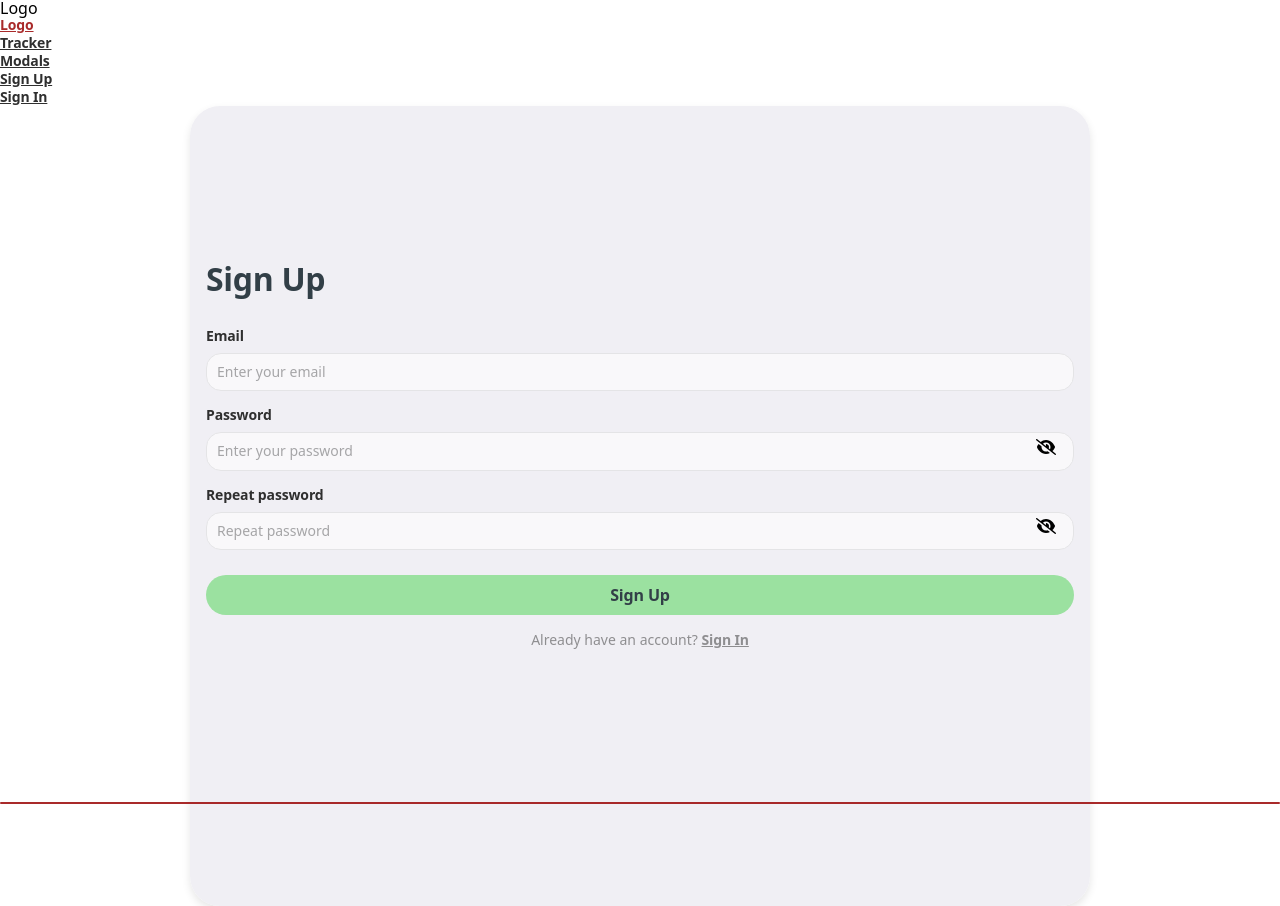
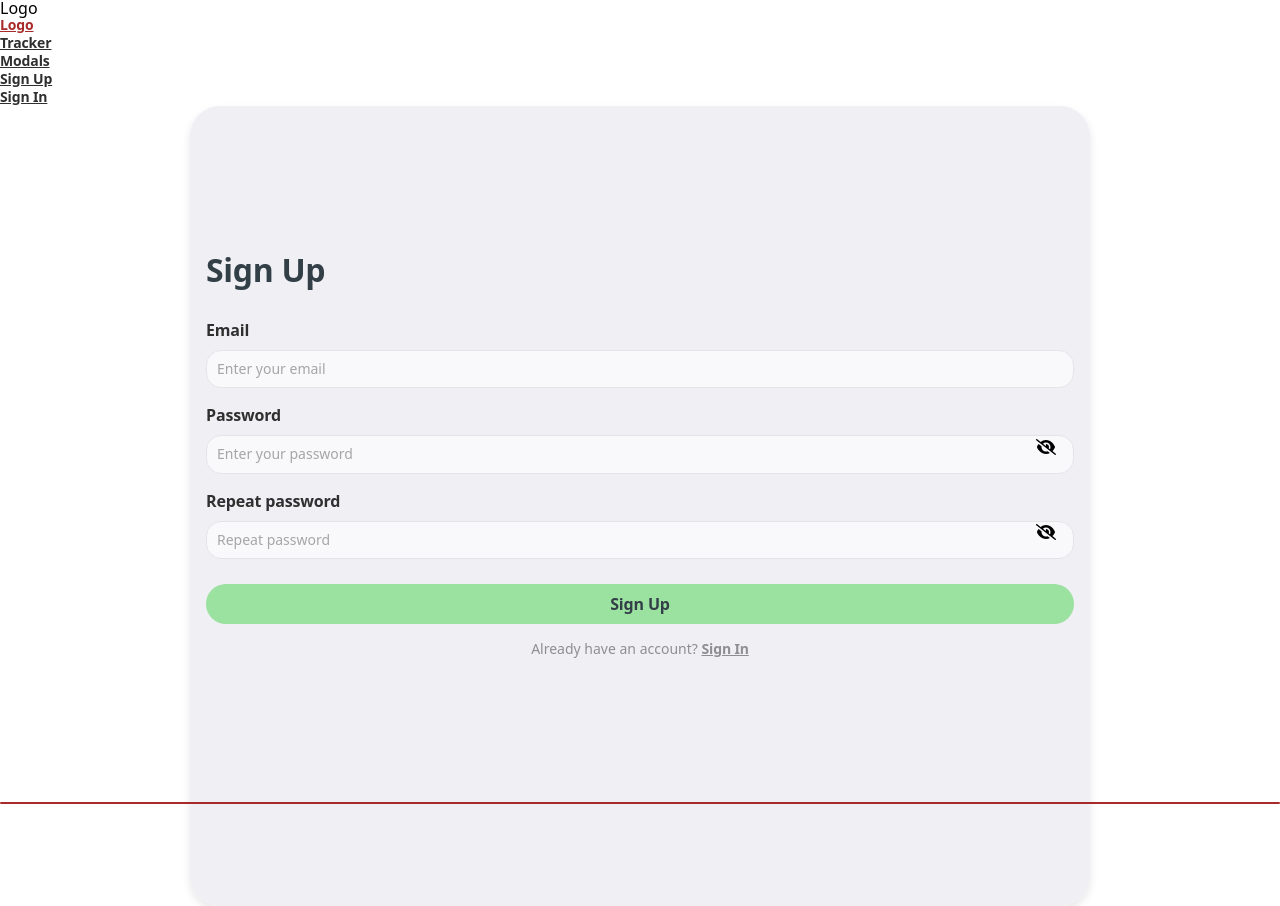
Before and after one commit to IIIMaroIII/HydroWise-frontend, a React (Vite) app: page / in a window 1280 px wide. Built offline with nearby package versions, Linux system fonts and the light colour scheme.

Commit message:
Update signUpForm.module.css

```diff
--- a/src/components/Users/SignUpForm/signUpForm.module.css
+++ b/src/components/Users/SignUpForm/signUpForm.module.css
@@ -71,7 +71,6 @@ h2.formTitle {
   line-height: 1;
   letter-spacing: -0.01em;
   margin-bottom: 32px;
-
 }
 
 .inputContainer {
@@ -79,11 +78,11 @@ h2.formTitle {
   position: relative;
 }
 
-.inputContainer label {
+.formLabel {
   display: block;
   margin-bottom: 8px;
-font-size: 14px;
-line-height: 18px;
+  font-size: 14px;
+  line-height: 1.29;
   font-weight: 700;
   letter-spacing: -0.01em;
   color: var(--black);
@@ -98,33 +97,16 @@ line-height: 18px;
   font-weight: 400;
   color: var(--black);
   opacity: 60%;
-
 }
 
 .inputContainer input:focus {
-  border-color: color(--green-hover);
+  border-color: var(--green-hover);
   outline: none;
 }
 
 .inputContainer p {
   color: #ff0000;
   margin: 5px 0 0;
-}
-
-/* button {
-  width: 100%;
-  padding: 10px;
-  background-color: var(--green);
-  border: none;
-  border-radius: 5px;
-  color: var(--dark-grey);
-  font-size: 16px;
-  cursor: pointer;
-  margin-top: 10px;
-} */
-
-button:hover {
-  background-color: var(--green-hover);
 }
 
 p {
@@ -139,7 +121,6 @@ p {
 }
 
 a {
-
   color: var(--black);
   text-decoration: underline;
   font-size: 14px;
@@ -189,34 +170,12 @@ p a:hover {
   margin-bottom: 70px;
 }
 
-/* .formTitle {
-  font-weight: 700;
-  font-size: 32px;
-  line-height: 1;
-  letter-spacing: -0.01em;
-
-  margin-bottom: 32px;
-} */
-
 .mainForm {
   margin-bottom: 16px;
 }
 
-.fieldThumb {
-  display: flex;
-  flex-direction: column;
-  gap: 8px;
-  margin-bottom: 15px;
-}
 
-.formLabel {
-  font-weight: 700;
-  font-size: 14px;
-  line-height: 1.29;
-  letter-spacing: -0.01em;
-}
-
-.formInput {
+/* .formInput {
   width: 100%;
   border: 1px solid var(--border-color);
   border-radius: 15px;
@@ -232,11 +191,11 @@ p a:hover {
   padding: 16px;
 
   transition: border-color var(--animation);
-}
+} */
 
 .formInput:hover,
 .formInput:focus {
-  border-color: var(--accent-secondary);
+  border-color: var(--green-hover);
 }
 
 .passwordWrapper {
@@ -295,7 +254,7 @@ p a:hover {
 
 .btnform:hover,
 .btnform:active {
-  background-color: var(--accent-secondary);
+  background-color: var(--green-hover);
 }
 
 .btnform:disabled {
```
